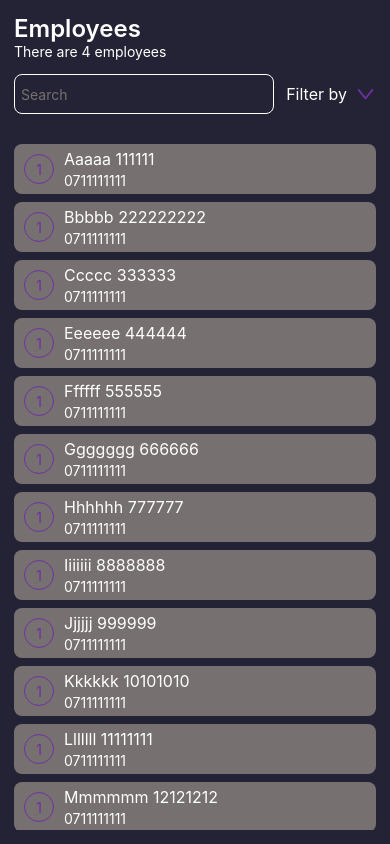
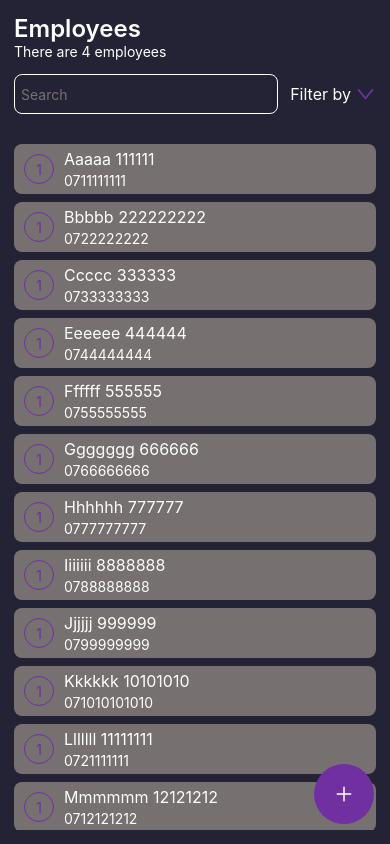
Before and after one commit to NK-William/Employee-Management, a React Native app: screen / in a window 390 px wide. Built offline with nearby package versions, Linux system fonts and the light colour scheme.

Commit message:
style: (List): filter popUp changes and added add button.

```diff
--- a/src/screens/list/index.tsx
+++ b/src/screens/list/index.tsx
@@ -1,5 +1,12 @@
-import {View, Text, TextInput, FlatList, TouchableOpacity} from 'react-native';
-import React from 'react';
+import {
+  View,
+  Text,
+  TextInput,
+  FlatList,
+  TouchableOpacity,
+  Platform,
+} from 'react-native';
+import React, {useState} from 'react';
 import getStyling from './style';
 import {accent, gray} from '../../constants/colors';
 import AntDesign from 'react-native-vector-icons/AntDesign';
@@ -94,6 +101,7 @@ const fakeData: IEmployee[] = [
 
 const List = () => {
   const styles = getStyling();
+  const [showFilterPopUp, setShowFilterPopUp] = useState(false);
 
   const Search = () => {
     return (
@@ -112,16 +120,23 @@ const List = () => {
       <View style={styles.filterContainer}>
         <View style={styles.filterIconTextContainer}>
           <Text style={styles.filterText}>Filter by</Text>
-          <AntDesign
-            name="down"
-            size={21}
-            style={{color: accent, marginLeft: 8}}
-          />
-          {/* <Ionicons
-            name="close-outline"
-            size={23}
-            style={{color: accent, marginLeft: 8}}
-          /> */}
+          {showFilterPopUp ? (
+            <TouchableOpacity
+              style={styles.filterIcon}
+              onPress={() => setShowFilterPopUp(false)}>
+              <Ionicons
+                name="close-outline"
+                size={23}
+                style={{color: accent}}
+              />
+            </TouchableOpacity>
+          ) : (
+            <TouchableOpacity
+              style={styles.filterIcon}
+              onPress={() => setShowFilterPopUp(true)}>
+              <AntDesign name="down" size={21} style={{color: accent}} />
+            </TouchableOpacity>
+          )}
         </View>
       </View>
     );
@@ -143,7 +158,7 @@ const List = () => {
             style={
               styles.listItemDetailsNameText
             }>{`${firstName}  ${lastName}`}</Text>
-          <Text style={styles.listItemDetailsNumberText}>0711111111</Text>
+          <Text style={styles.listItemDetailsNumberText}>{contactNumber}</Text>
         </View>
       </TouchableOpacity>
     );
@@ -165,6 +180,16 @@ const List = () => {
           keyExtractor={item => item.id}
           renderItem={({item}) => <ListItem item={item} />}
         />
+        {showFilterPopUp && (
+          <View style={styles.filterPopUp}>
+            <Text style={styles.filterOptionText}>Text here</Text>
+          </View>
+        )}
+        <View style={styles.addButton}>
+          <TouchableOpacity>
+            <Ionicons name="add" size={24} color="white" />
+          </TouchableOpacity>
+        </View>
       </View>
     </View>
   );
--- a/src/screens/list/style.ts
+++ b/src/screens/list/style.ts
@@ -1,4 +1,4 @@
-import {StyleSheet} from 'react-native';
+import {Platform, StyleSheet} from 'react-native';
 import {accent, gray, primary, textColor} from '../../constants/colors';
 
 const getStyling = () => {
@@ -84,6 +84,56 @@ const getStyling = () => {
       color: textColor,
       marginTop: 3,
     },
+    filterIcon: {
+      width: 25,
+      alignItems: 'flex-end',
+    },
+    filterPopUp: {
+      position: 'absolute',
+      width: 200,
+      backgroundColor: primary,
+      height: 100,
+      top: -16,
+      borderWidth: 1,
+      borderColor: gray,
+      ...Platform.select({
+        ios: {
+          shadowColor: '#000',
+          shadowOffset: {width: 0, height: 2},
+          shadowOpacity: 0.8,
+          shadowRadius: 2,
+        },
+        android: {
+          elevation: 5,
+        },
+      }),
+      right: 0,
+      borderRadius: 8,
+      padding: 10,
+    },
+    filterOptionText: {color: textColor},
+    addButton: {
+      backgroundColor: accent,
+      width: 60,
+      height: 60,
+      position: 'absolute',
+      bottom: 6,
+      right: 2,
+      alignItems: 'center',
+      justifyContent: 'center',
+      borderRadius: 30,
+      ...Platform.select({
+        ios: {
+          shadowColor: '#000',
+          shadowOffset: {width: 0, height: 2},
+          shadowOpacity: 0.8,
+          shadowRadius: 2,
+        },
+        android: {
+          elevation: 5,
+        },
+      }),
+    },
   });
 };
 
```
